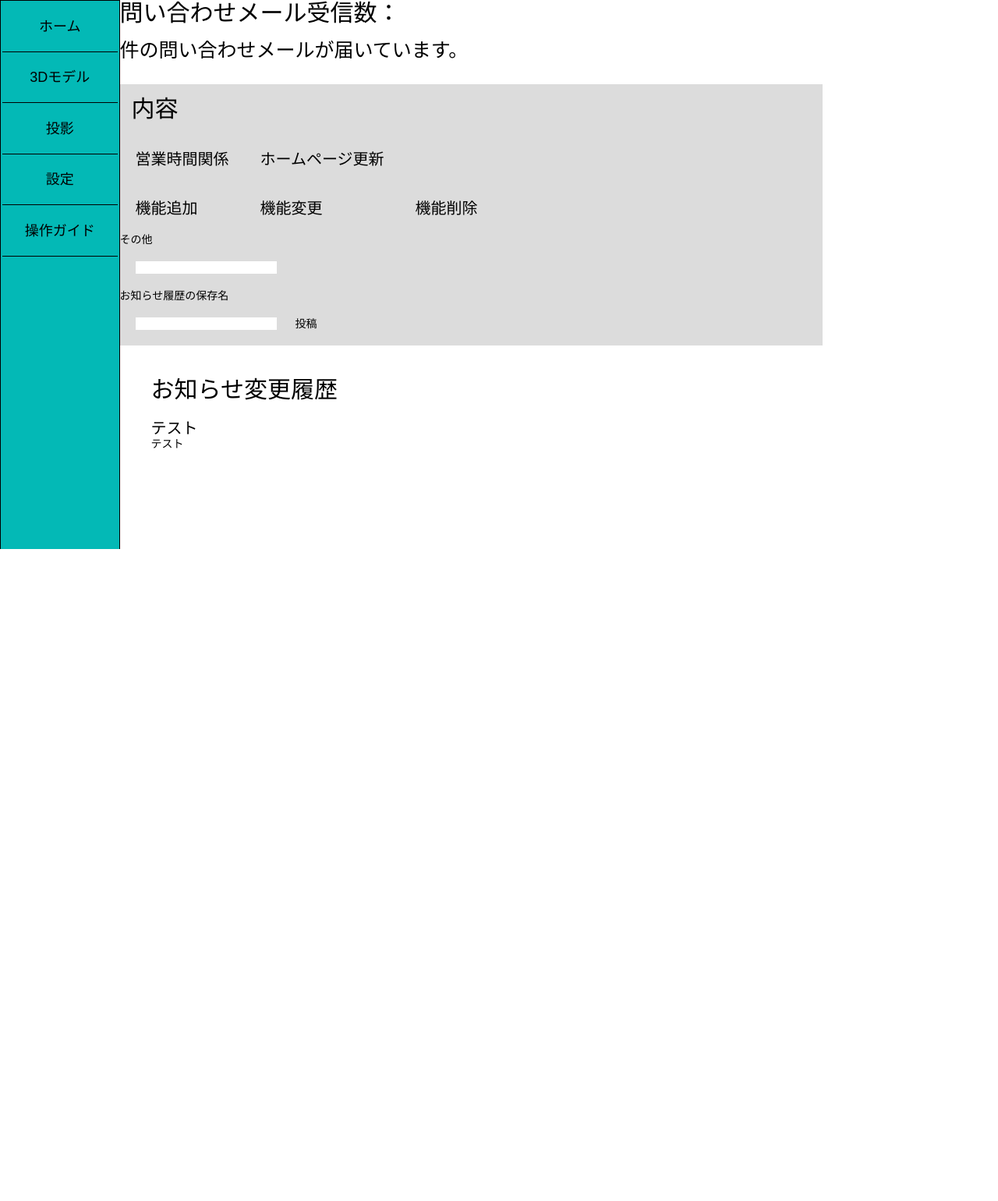
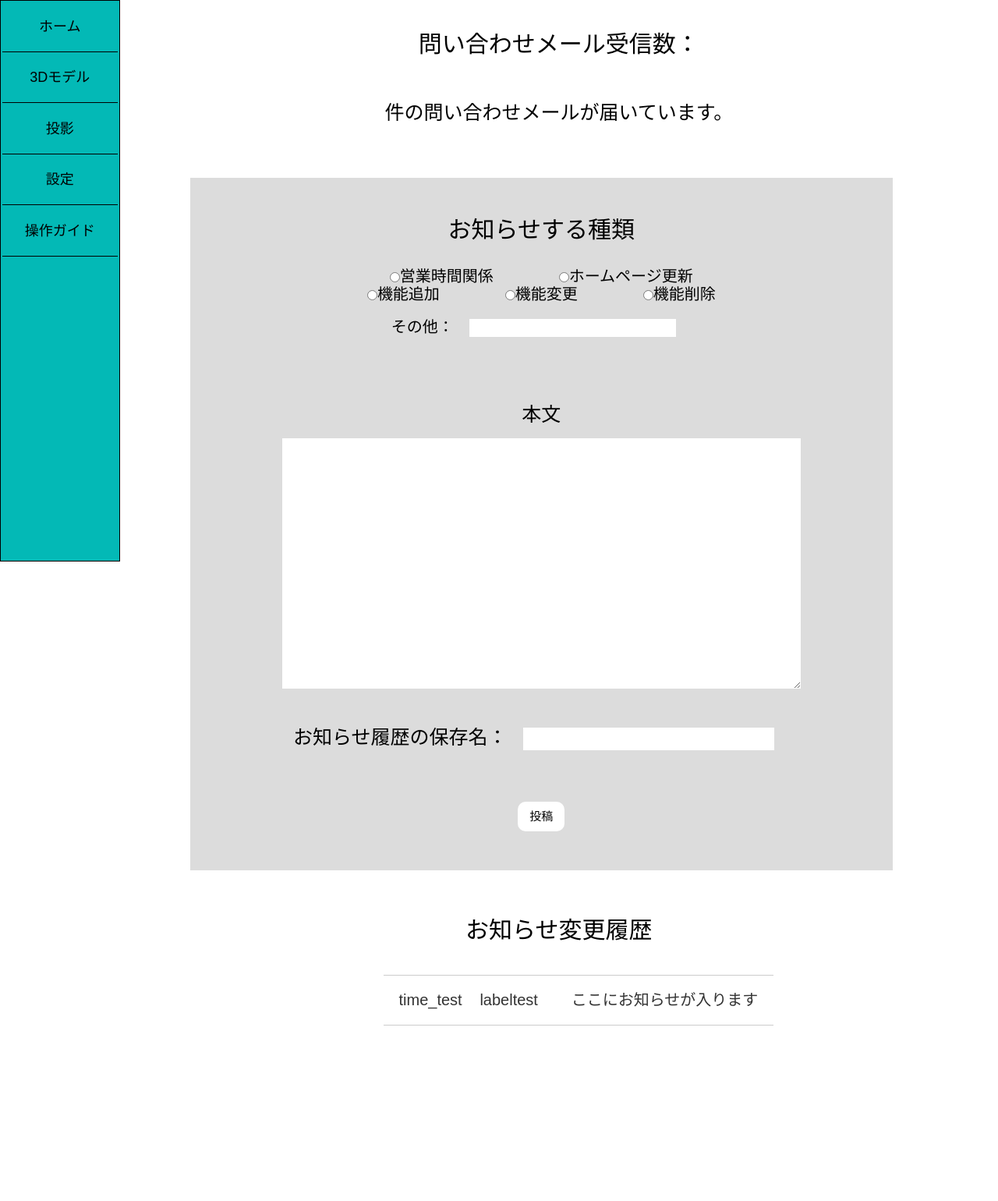
Before and after one commit to k4izu/sk_06, a Flask app: page /admin in a window 1280 px wide. Shown: the part 96-1636 px from the top of the page at 78% size. Before the commit the page ends 800 px from the top, so only its background shows below. Run offline with Flask 3, Linux system fonts and the light colour scheme.

Commit message:
index変更と追加

```diff
--- a/sk_app/static/css/admin/_admin_body.scss
+++ b/sk_app/static/css/admin/_admin_body.scss
@@ -1,9 +1,15 @@
 @use "_variable.scss" as *;
 
+.main{
+    top: 50px;
+    text-align: center;
+}
 
 .mail{
+    margin: 70px;
     h3{
         font-size: 3rem;
+        padding: 40px;
     }
     p{
         padding-top: 15px;
@@ -12,35 +18,95 @@
 }
 
 .info{
+    padding: 20px;
     margin-top: 30px;
+    margin-left: 8%;
     background-color: gainsboro;
     width: 80%;
     h3{
         font-size: 3rem;
-        padding: 15px;
+        padding: 30px;
     }
-    td{
-        font-size: 2rem;
-        padding: 20px;
+    .label{
+        label{
+            font-size: 2rem;
+            margin: 40px;
+            input[type="radio"]{
+                appearance: revert;
+            }
+        }
     }
     p{
-        font-size: rem;
+        padding-top: 30px;
+        font-size: 2.5rem;
     }
-
+    .info_text{
+        margin-top: 35px;
+        #info_text{
+            background-color: #fff;
+        }
+    }
     #save,#text{
         background-color: white;
         margin: 20px;
     }
+    input[type="submit"]{
+        margin: 30px;
+        size: 20px;
+        font-size: 1.5rem;
+        padding: 10px 15px;
+        background-color: #FFF;
+        border-radius: 10px;
+    }
 }
 .info_his{
-    margin: 40px;
+    margin-top: 60px;
+    margin-bottom: 20%;
     h2{
         font-size: 3rem;
-        padding-bottom: 20px;
+        padding-bottom: 40px;
     }
     .data{
-        #time{
-            font-size: 20px;
+        display: flex;
+        margin-left: 30%;
+        a{
+            display: flex;
+            flex-wrap: wrap;
+            flex-wrap: nowrap;
+            text-decoration: none;
+            color: #333;
+            border-top: 1px solid #CCC;
+            border-bottom: 1px solid #CCC;
+            padding: 20px 20px;
+            text-decoration: none;
+            block-size: border-box;
+            .data{
+                min-width: 140px;
+                font-size: 16px;
+                color: #999;
+                padding: 0 20px 0 0;
+            }
+            .category{
+                margin: 0;
+                min-width: 140px;
+                padding: 0 20px 0 0;
+            }
+            title{
+                background: #999;
+                color: #FFF;
+                text-align: center;
+                display: inline-block;
+                padding: 5px 20px;
+                font-size: 12px;
+                line-height: 1;
+            }
+        }
+        p{
+            font-size: 2rem;
+            .save{
+                border-left: 1.5px solid #000;
+                padding: 40px;
+            }
         }
     }
 }
--- a/sk_app/static/css/admin/_header.scss
+++ b/sk_app/static/css/admin/_header.scss
@@ -10,6 +10,7 @@ header{
         align-items: center;
         position: fixed;
         top: 0px;
+        bottom: 20px;
         height: $headerHeight;
         #headIcon{
             padding: 1%;
--- a/sk_app/static/css/admin/style.css
+++ b/sk_app/static/css/admin/style.css
@@ -27,6 +27,7 @@ header #header {
   align-items: center;
   position: fixed;
   top: 0px;
+  bottom: 20px;
   height: 12vh;
 }
 header #header #headIcon {
@@ -67,8 +68,17 @@ main {
   margin-left: 12vw;
 }
 
+.main {
+  top: 50px;
+  text-align: center;
+}
+
+.mail {
+  margin: 70px;
+}
 .mail h3 {
   font-size: 3rem;
+  padding: 40px;
 }
 .mail p {
   padding-top: 15px;
@@ -76,33 +86,96 @@ main {
 }
 
 .info {
+  padding: 20px;
   margin-top: 30px;
+  margin-left: 8%;
   background-color: gainsboro;
   width: 80%;
 }
 .info h3 {
   font-size: 3rem;
-  padding: 15px;
+  padding: 30px;
 }
-.info td {
+.info .label label {
   font-size: 2rem;
-  padding: 20px;
+  margin: 40px;
+}
+.info .label label input[type=radio] {
+  -webkit-appearance: revert;
+     -moz-appearance: revert;
+          appearance: revert;
 }
 .info p {
-  font-size: rem;
+  padding-top: 30px;
+  font-size: 2.5rem;
+}
+.info .info_text {
+  margin-top: 35px;
+}
+.info .info_text #info_text {
+  background-color: #fff;
 }
 .info #save, .info #text {
   background-color: white;
   margin: 20px;
 }
+.info input[type=submit] {
+  margin: 30px;
+  size: 20px;
+  font-size: 1.5rem;
+  padding: 10px 15px;
+  background-color: #FFF;
+  border-radius: 10px;
+}
 
 .info_his {
-  margin: 40px;
+  margin-top: 60px;
+  margin-bottom: 20%;
 }
 .info_his h2 {
   font-size: 3rem;
-  padding-bottom: 20px;
+  padding-bottom: 40px;
 }
-.info_his .data #time {
-  font-size: 20px;
+.info_his .data {
+  display: flex;
+  margin-left: 30%;
+}
+.info_his .data a {
+  display: flex;
+  flex-wrap: wrap;
+  flex-wrap: nowrap;
+  text-decoration: none;
+  color: #333;
+  border-top: 1px solid #CCC;
+  border-bottom: 1px solid #CCC;
+  padding: 20px 20px;
+  text-decoration: none;
+  block-size: border-box;
+}
+.info_his .data a .data {
+  min-width: 140px;
+  font-size: 16px;
+  color: #999;
+  padding: 0 20px 0 0;
+}
+.info_his .data a .category {
+  margin: 0;
+  min-width: 140px;
+  padding: 0 20px 0 0;
+}
+.info_his .data a title {
+  background: #999;
+  color: #FFF;
+  text-align: center;
+  display: inline-block;
+  padding: 5px 20px;
+  font-size: 12px;
+  line-height: 1;
+}
+.info_his .data p {
+  font-size: 2rem;
+}
+.info_his .data p .save {
+  border-left: 1.5px solid #000;
+  padding: 40px;
 }/*# sourceMappingURL=style.css.map */
--- a/sk_app/templates/admin/index.html
+++ b/sk_app/templates/admin/index.html
@@ -15,26 +15,29 @@
     </div>
 
     <div class="info">
-        <h3>内容</h3>
+
+        <h3>お知らせする種類</h3>
+
         <form action="" method="post">
-            <table>
-                <tr>
-                    <td><input type="radio" name="sales_time" id="time">営業時間関係</td>
-                    <td><input type="radio" name="update" id="update">ホームページ更新</td>
-                </tr>
-                <tr>
-                    <td><input type="radio" name="add" id="add">機能追加</td>
-                    <td><input type="radio" name="change" id="change">機能変更</td>
-                    <td><input type="radio" name="del" id="del">機能削除</td>
-                </tr>
-            </table>
 
-            <p>その他</p>
-            <input type="text" name="others" id="text">
+            <div class="label">
 
-            <p>お知らせ履歴の保存名</p>
-            <input type="text" name="save" id="save">
+                <label><input type="radio" name="time" id="time">営業時間関係</label>
+                <label for=""><input type="radio" name="update" id="update">ホームページ更新</label><br>
+                <label for=""><input type="radio" name="add" id="add">機能追加</label>
+                <label for=""><input type="radio" name="change" id="change">機能変更</label>
+                <label for=""><input type="radio" name="del" id="del">機能削除</label>
+                <br>
+                <label>その他：<input type="text" name="others" id="text"></label>
+            </div>
 
+            <div class="info_text">
+                <p>本文</p><br>
+                <textarea name="info_text" id="info_text" cols="80" rows="20"></textarea>
+            </div>
+
+            <p>お知らせ履歴の保存名：<input type="text" name="save" id="save"></p>
+            <br>
             <input type="submit" value="投稿">
         </form>
     </div>
@@ -43,8 +46,11 @@
         <h2>お知らせ変更履歴</h2>
 
         <div class="data">
-            <p id="time"><!-- 保存した年・月・日を入れる -->テスト</p>
-            <p id="info"><!-- ここにラジオボタンまたはその他に記入したテキストを挿入 ＋ を投稿しました。 -->テスト</p>
+            <a href="#">
+                <p class="date">time_test</p>
+                <p class="category"><span>labeltest</span></p>
+                <p class="title">ここにお知らせが入ります</p>
+            </a>
         </div>
     </div>
 </div>
```
Also changed, not shown: 1 other file.
